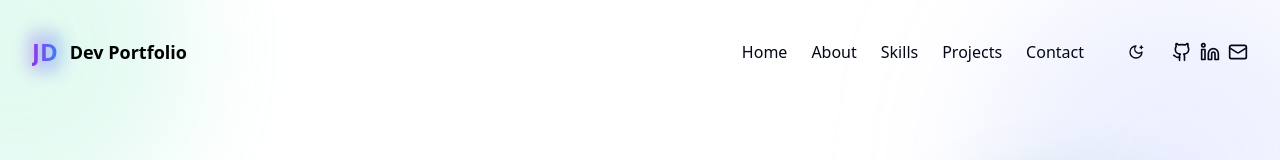
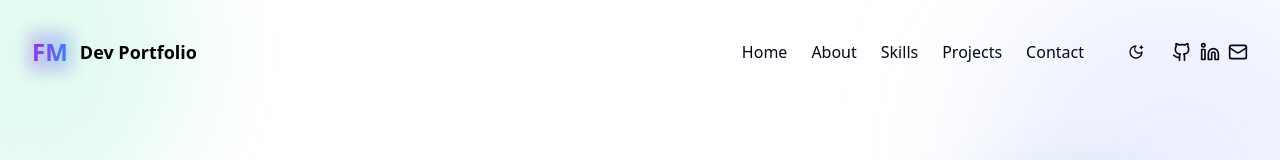
Before and after one commit to Faqih001/Developer-Portfolio, a React (Vite) app: page / in a window 1280 px wide. Shown: the top 160 px of the page. Built offline with nearby package versions, Linux system fonts and the light colour scheme; no server answers; the database is empty.

Commit message:
fix: update logo initials in NavBar component from JD to FM

```diff
--- a/src/components/NavBar.tsx
+++ b/src/components/NavBar.tsx
@@ -65,7 +65,7 @@ export default function NavBar() {
               <div className="relative">
                 <div className="absolute -inset-1 rounded-lg bg-gradient-to-r from-purple-600 to-blue-500 opacity-30 blur group-hover:opacity-100 transition duration-300"></div>
                 <div className="relative text-2xl font-bold bg-gradient-to-r from-purple-600 to-blue-500 text-transparent bg-clip-text">
-                  JD
+                  FM
                 </div>
               </div>
               <span className="ml-3 font-semibold text-lg text-black dark:text-white">Dev Portfolio</span>
```
